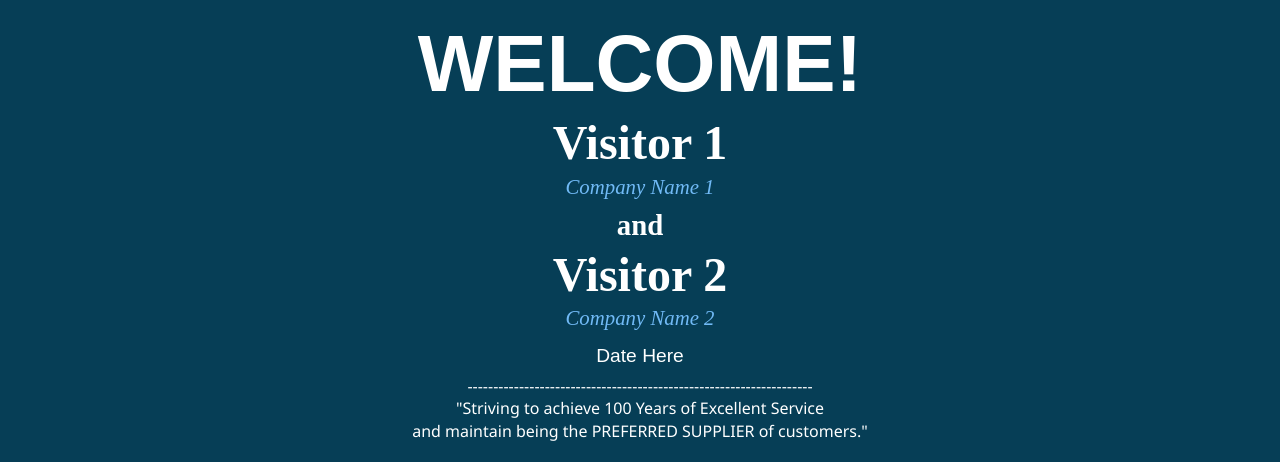
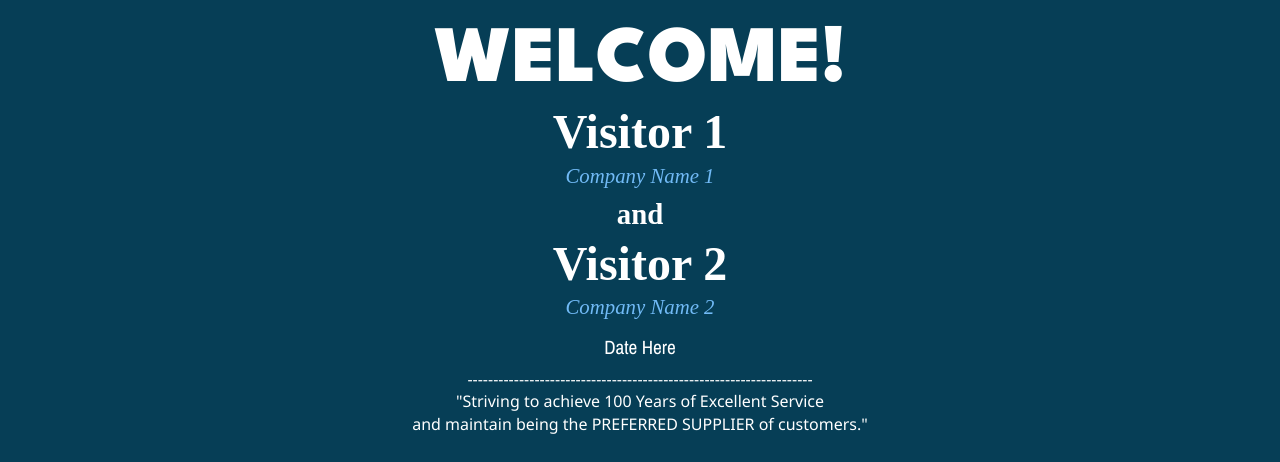
Before and after one commit to gunmagohkin/Image-Assets, a plain HTML site: page index.html in a window 1280 px wide. Shown: the part 338-800 px from the top of the page. Drawn offline with nearby package versions, Linux system fonts and the light colour scheme; no server answers.

Commit message:
Update index.html

```diff
--- a/index.html
+++ b/index.html
@@ -4,6 +4,8 @@
   <meta charset="UTF-8" />
   <meta name="viewport" content="width=device-width, initial-scale=1.0" />
   <base target="_top">
+  <link href="https://fonts.googleapis.com/css2?family=Archivo+Narrow&family=League+Spartan:wght@900&display=swap" rel="stylesheet">
+
   <style>
     html, body {
       margin: 0;
```
